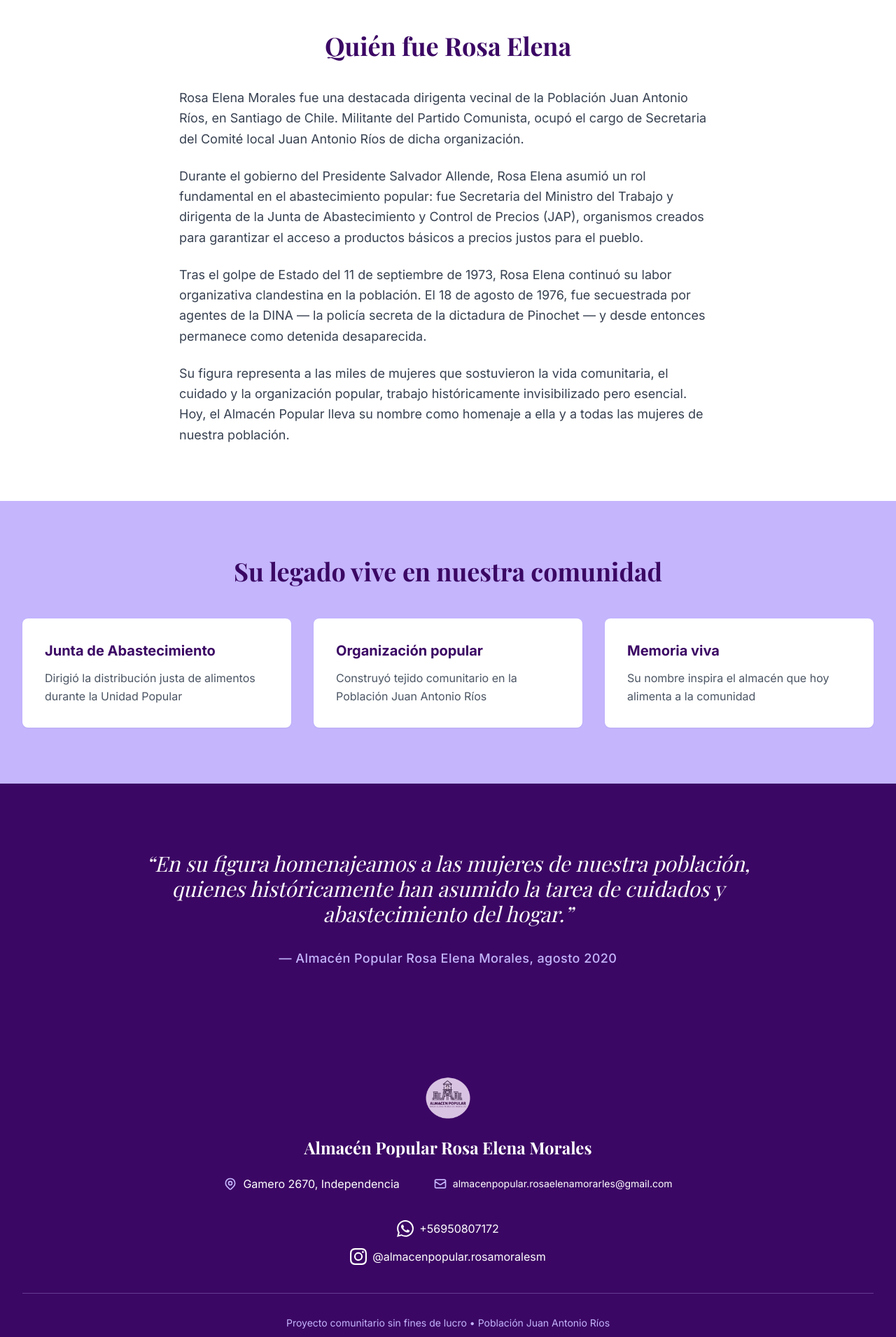
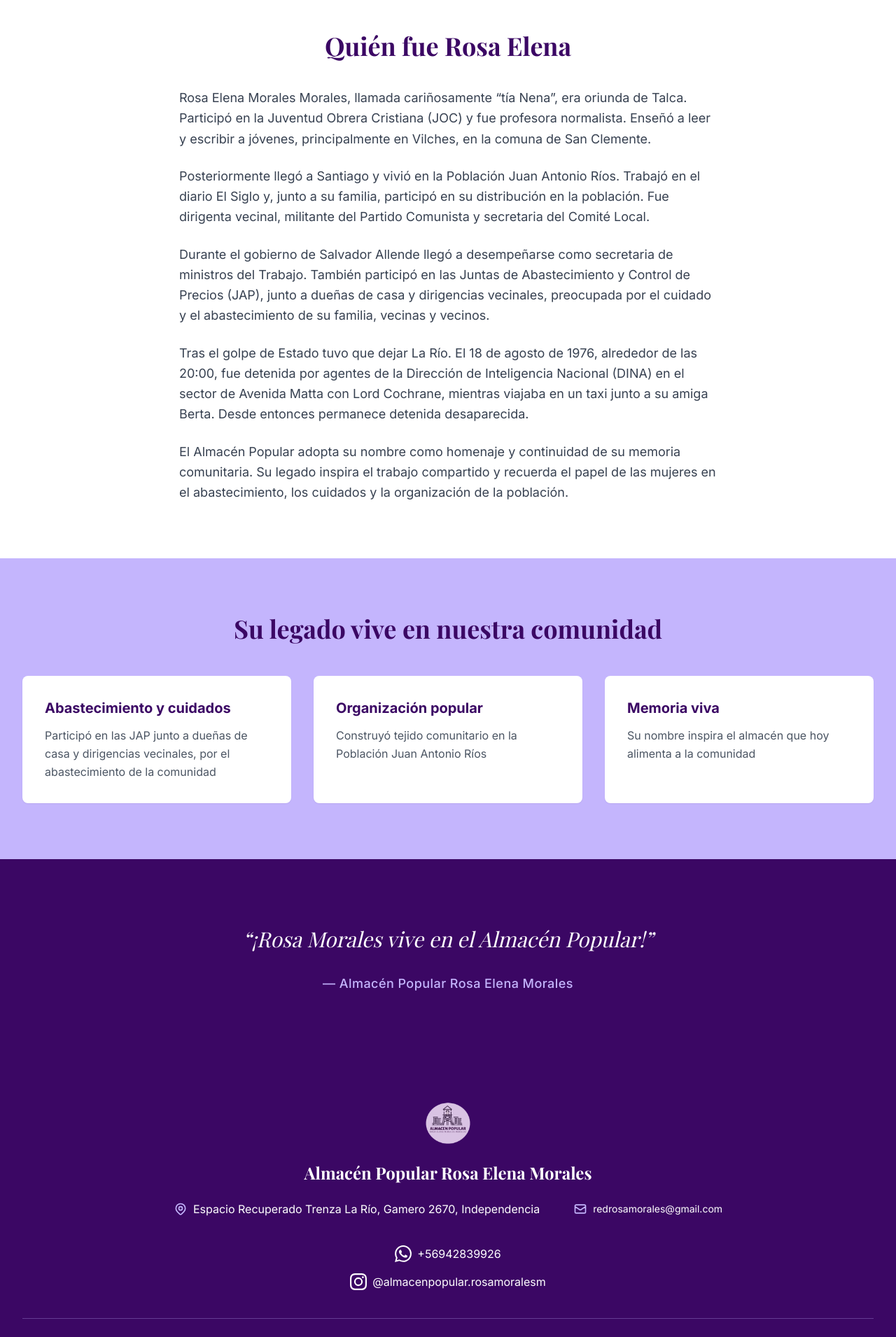
Before and after one commit to mandoone/almacen-popular-rosa-elena, a Next.js app: page /rosa-elena in a window 1280 px wide. Shown: the part 1560-3471 px from the top of the page at 70% size. Built offline with nearby package versions, Linux system fonts and the light colour scheme; no server answers; a web font is replaced by a local one.

Commit message:
fix(test): incorporar contenido de Nadia y contactos oficiales

```diff
--- a/config/f10-readiness.example.json
+++ b/config/f10-readiness.example.json
@@ -4,9 +4,9 @@
   "checks": {
     "identidad_cuentas": { "resultado": "PENDING", "evidencia": "Asignación humana pendiente." },
     "roles_aprobados": { "resultado": "PENDING", "evidencia": "Matriz provisional; falta aprobación del Almacén." },
-    "contenido_editorial": { "resultado": "PENDING", "evidencia": "Decisiones F9-01 a F9-04 pendientes." },
+    "contenido_editorial": { "resultado": "PENDING", "evidencia": "Fuente editorial del Almacén recibida: documento de Nadia. Incorporación en TEST documentada en docs/operativa/CONTENIDO_PUBLICO_TEST_2026-10-07.md; falta revisión visual/funcional por Omar y validación final de la implementación, sin nuevo levantamiento de textos." },
     "derechos_imagenes": { "resultado": "PENDING", "evidencia": "Créditos y permisos pendientes." },
-    "contactos_publicos": { "resultado": "PENDING", "evidencia": "Canales públicos por confirmar." },
+    "contactos_publicos": { "resultado": "PENDING", "evidencia": "Canales oficiales confirmados e incorporados en la fuente compartida de TEST; falta revisar sus enlaces renderizados por Omar, sin volver a pedir los datos." },
     "dominio_https": { "resultado": "PENDING", "evidencia": "SITE_URL definitivo pendiente." },
     "stock_fisico": { "resultado": "PENDING", "evidencia": "Conteo físico no cargado." },
     "precios_venta": { "resultado": "PENDING", "evidencia": "Validación comercial pendiente." },
--- a/src/app/historia/page.tsx
+++ b/src/app/historia/page.tsx
@@ -1,6 +1,7 @@
 import Image from "next/image";
 import Link from "next/link";
 import { crearMetadataPublica } from "@/lib/fase10/metadataPublica";
+import { HORARIO_APERTURAS, LUGAR_APERTURAS } from "@/lib/fase9/contenidoPublico";
 
 export const metadata = crearMetadataPublica({
   title: "Historia",
@@ -11,7 +12,7 @@ export const metadata = crearMetadataPublica({
 const tarjetas = [
   {
     title: "2 sábados al mes",
-    desc: "Las próximas aperturas informadas funcionan de 11:00 a 15:00 en Gamero 2670, Independencia",
+    desc: `Las próximas aperturas informadas funcionan de ${HORARIO_APERTURAS} en ${LUGAR_APERTURAS}`,
     icon: (
       <svg xmlns="http://www.w3.org/2000/svg" fill="none" viewBox="0 0 24 24" strokeWidth={2} stroke="currentColor" className="w-7 h-7">
         <path strokeLinecap="round" strokeLinejoin="round" d="M6.75 3v2.25M17.25 3v2.25M3 18.75V7.5a2.25 2.25 0 012.25-2.25h13.5A2.25 2.25 0 0121 7.5v11.25m-18 0A2.25 2.25 0 005.25 21h13.5A2.25 2.25 0 0021 18.75m-18 0v-7.5A2.25 2.25 0 015.25 9h13.5A2.25 2.25 0 0121 11.25v7.5" />
@@ -28,8 +29,8 @@ const tarjetas = [
     ),
   },
   {
-    title: "Precio de costo",
-    desc: "Los productos se venden al precio de costo, sin margen de ganancia para nadie",
+    title: "Precios justos",
+    desc: "Productos básicos a precios justos y económicos para apoyar a las familias y sostener un proyecto comunitario sin fines de lucro",
     icon: (
       <svg xmlns="http://www.w3.org/2000/svg" fill="none" viewBox="0 0 24 24" strokeWidth={2} stroke="currentColor" className="w-7 h-7">
         <path strokeLinecap="round" strokeLinejoin="round" d="M2.25 3h1.386c.51 0 .955.343 1.087.835l.383 1.437M7.5 14.25a3 3 0 00-3 3h15.75m-12.75-3h11.218c1.121-2.3 2.1-4.684 2.924-7.138a60.114 60.114 0 00-16.536-1.84M7.5 14.25L5.106 5.272M6 20.25a.75.75 0 11-1.5 0 .75.75 0 011.5 0zm12.75 0a.75.75 0 11-1.5 0 .75.75 0 011.5 0z" />
@@ -55,17 +56,17 @@ export default function HistoriaPage() {
       <section className="bg-white py-20 px-4 sm:px-6 lg:px-8">
         <div className="max-w-3xl mx-auto">
           <h2 className="font-serif text-3xl sm:text-4xl font-bold text-primary-dark mb-8">
-            Todo comenzó en 2020
+            Un camino de organización desde 2019
           </h2>
           <div className="space-y-6 text-gray-700 text-lg leading-relaxed">
             <p>
-              En agosto de 2020, en plena pandemia y crisis económica, un grupo de vecinos y vecinas de la Población Juan Antonio Ríos decidió organizarse para enfrentar juntos el alza del costo de la vida.
+              En <strong className="text-primary-dark">octubre de 2019</strong>, tras la revuelta social, nació la Asamblea Territorial Juan Antonio Ríos: un espacio autoconvocado de vecinas y vecinos para organizarse en el territorio.
             </p>
             <p>
-              Así nació la <strong className="text-primary-dark">RED DE ABASTECIMIENTO ROSA ELENA MORALES</strong>, una compra colectiva de productos básicos que permitía generar ahorro en el presupuesto mensual de alimentación e higiene de las familias participantes.
+              En <strong className="text-primary-dark">marzo de 2020</strong>, ante la pandemia, la asamblea activó comisiones de salud, acopio y emergencia para responder a las necesidades de la comunidad.
             </p>
             <p>
-              El nombre fue un homenaje a Rosa Elena Morales, dirigenta vecinal de la población secuestrada y desaparecida por la DINA el 18 de agosto de 1976 — exactamente 44 años antes del lanzamiento de la red.
+              En <strong className="text-primary-dark">agosto de 2020</strong> surgió la <strong className="text-primary-dark">Red de Abastecimiento Rosa Elena Morales</strong>, mediante compras colectivas y canastas de alimentos e higiene. Su nombre homenajea a Rosa Elena Morales, vecina y dirigenta de la población que permanece detenida desaparecida desde el 18 de agosto de 1976.
             </p>
           </div>
         </div>
@@ -93,26 +94,23 @@ export default function HistoriaPage() {
           </h2>
           <div className="space-y-6 text-gray-700 text-lg leading-relaxed">
             <p>
-              Con el tiempo, y gracias al compromiso creciente de los pobladores y pobladoras, la red evolucionó hacia algo más permanente.
+              Las compras colectivas y el trabajo compartido de vecinas y vecinos dieron paso a un punto de venta y acopio comunitario.
             </p>
             <p>
-              Nació así el <strong className="text-primary-dark">ALMACÉN POPULAR ROSA ELENA MORALES</strong>, un espacio físico en la sede vecinal donde cada cierto tiempo — actualmente 2 sábados al mes — los vecinos pueden acceder a productos básicos a precio de costo.
+              En <strong className="text-primary-dark">diciembre de 2021</strong> se inauguró el <strong className="text-primary-dark">Almacén Popular Rosa Elena Morales</strong>. La iniciativa pasó de las compras por encargo a un espacio de abastecimiento comunitario con productos básicos a precios justos y económicos.
             </p>
             <p>
-              En su inauguración, la comunidad celebró este nuevo proyecto que representa un paso más en la construcción de una economía solidaria y popular en el territorio.
+              En <strong className="text-primary-dark">abril de 2023</strong>, el Almacén se trasladó y abrió en {LUGAR_APERTURAS}, donde continúa este proyecto de economía solidaria y organización vecinal.
             </p>
           </div>
         </div>
       </section>
 
-      {/* 5. CITA INAUGURACIÓN */}
+      {/* 5. SENTIDO COMUNITARIO */}
       <section className="bg-white py-20 px-4 sm:px-6 lg:px-8">
         <div className="max-w-3xl mx-auto">
-          <blockquote className="border-l-4 border-primary pl-6 text-gray-700 italic text-lg leading-relaxed mb-4">
-            &ldquo;Hace un tiempo con nuestrxs compañerxs quisimos dar un giro a lo que era la red de abastecimiento y llegamos a la idea que hoy en día está en funcionamiento. Queremos agradecer a todas las personas que estuvieron con nosotrxs en la inauguración del Almacén Popular Rosa Elena Morales.&rdquo;
-          </blockquote>
-          <p className="text-gray-500 text-sm pl-6">
-            — Publicación Instagram, inauguración del almacén
+          <p className="border-l-4 border-primary pl-6 text-gray-700 italic text-lg leading-relaxed">
+            El Almacén se construye con el trabajo voluntario de vecinas y vecinos. Las compras, la organización y los turnos de atención sostienen un espacio que pone el abastecimiento y el cuidado de la comunidad en el centro.
           </p>
         </div>
       </section>
--- a/src/app/page.tsx
+++ b/src/app/page.tsx
@@ -129,7 +129,7 @@ export default function Home() {
               </div>
               <div>
                 <h3 className="font-bold text-xl text-primary-dark mb-2">Precios justos</h3>
-                <p className="text-gray-600 text-lg">No buscamos ganancia monetaria. Los productos se entregan al precio de costo para apoyar la economía familiar.</p>
+                <p className="text-gray-600 text-lg">No buscamos generar ganancias. Ofrecemos productos básicos a precios justos y económicos para apoyar la economía de las familias y sostener este proyecto comunitario.</p>
               </div>
             </div>
             {/* Tarjeta 2 */}
--- a/src/app/participar/page.tsx
+++ b/src/app/participar/page.tsx
@@ -1,6 +1,7 @@
 import {
   CONTACTO_INSTAGRAM_URL,
   CONTACTO_WHATSAPP_URL,
+  FORMAS_DE_PARTICIPAR,
 } from '@/lib/fase9/contenidoPublico';
 import AperturasPublicas from '@/components/AperturasPublicas';
 import { crearMetadataPublica } from '@/lib/fase10/metadataPublica';
@@ -13,8 +14,7 @@ export const metadata = crearMetadataPublica({
 
 const formas = [
   {
-    title: "Turnos de atención",
-    desc: "Consulta por los turnos rotativos de atención y por las necesidades de cada sábado de apertura.",
+    ...FORMAS_DE_PARTICIPAR[1],
     icon: (
       <svg xmlns="http://www.w3.org/2000/svg" fill="none" viewBox="0 0 24 24" strokeWidth={2} stroke="currentColor" className="w-7 h-7">
         <path strokeLinecap="round" strokeLinejoin="round" d="M12 6v6h4.5m4.5 0a9 9 0 11-18 0 9 9 0 0118 0z" />
@@ -22,8 +22,7 @@ const formas = [
     ),
   },
   {
-    title: "Difusión",
-    desc: "Ayuda corriendo la voz entre vecinos y vecinas, compartiendo en redes sociales y promoviendo el almacén en tu entorno.",
+    ...FORMAS_DE_PARTICIPAR[2],
     icon: (
       <svg xmlns="http://www.w3.org/2000/svg" fill="none" viewBox="0 0 24 24" strokeWidth={2} stroke="currentColor" className="w-7 h-7">
         <path strokeLinecap="round" strokeLinejoin="round" d="M10.34 15.84c-.688-.06-1.386-.09-2.09-.09H7.5a4.5 4.5 0 110-9h.75c.704 0 1.402-.03 2.09-.09m0 9.18c.253.962.584 1.892.985 2.783.247.55.06 1.21-.463 1.511l-.657.38c-.551.318-1.26.117-1.527-.461a20.845 20.845 0 01-1.44-4.282m3.102.069a18.03 18.03 0 01-.59-4.59c0-1.586.205-3.124.59-4.59m0 9.18a23.848 23.848 0 018.835 2.535M10.34 6.66a23.847 23.847 0 008.835-2.535m0 0A23.74 23.74 0 0018.795 3m.38 1.125a23.91 23.91 0 011.014 5.395m-1.014 8.855c-.118.38-.245.754-.38 1.125m.38-1.125a23.91 23.91 0 001.014-5.395m0-3.46c.495.413.811 1.035.811 1.73 0 .695-.316 1.317-.811 1.73m0-3.46a24.347 24.347 0 010 3.46" />
@@ -31,8 +30,7 @@ const formas = [
     ),
   },
   {
-    title: "Comprar en el almacén",
-    desc: "La forma más directa de apoyar es siendo cliente del almacén. Cada compra sostiene el proyecto y demuestra que la economía solidaria es posible.",
+    ...FORMAS_DE_PARTICIPAR[0],
     icon: (
       <svg xmlns="http://www.w3.org/2000/svg" fill="none" viewBox="0 0 24 24" strokeWidth={2} stroke="currentColor" className="w-7 h-7">
         <path strokeLinecap="round" strokeLinejoin="round" d="M21 8.25c0-2.485-2.099-4.5-4.688-4.5-1.935 0-3.597 1.126-4.312 2.733-.715-1.607-2.377-2.733-4.313-2.733C5.1 3.75 3 5.765 3 8.25c0 7.22 9 12 9 12s9-4.78 9-12z" />
@@ -73,13 +71,13 @@ export default function ParticiparPage() {
             ¿Cómo puedo participar?
           </h2>
           <div className="grid grid-cols-1 md:grid-cols-3 gap-8">
-            {formas.map(({ title, desc, icon }) => (
-              <div key={title} className="bg-white rounded-xl shadow-sm p-8 flex flex-col gap-4">
+            {formas.map(({ titulo, descripcion, icon }) => (
+              <div key={titulo} className="bg-white rounded-xl shadow-sm p-8 flex flex-col gap-4">
                 <div className="w-14 h-14 bg-primary-light/30 rounded-lg flex items-center justify-center text-primary-dark">
                   {icon}
                 </div>
-                <h3 className="font-bold text-xl text-primary-dark">{title}</h3>
-                <p className="text-gray-600 leading-relaxed">{desc}</p>
+                <h3 className="font-bold text-xl text-primary-dark">{titulo}</h3>
+                <p className="text-gray-600 leading-relaxed">{descripcion}</p>
               </div>
             ))}
           </div>
--- a/src/app/rosa-elena/page.tsx
+++ b/src/app/rosa-elena/page.tsx
@@ -16,8 +16,8 @@ const fotos = [
 
 const legado = [
   {
-    title: "Junta de Abastecimiento",
-    desc: "Dirigió la distribución justa de alimentos durante la Unidad Popular",
+    title: "Abastecimiento y cuidados",
+    desc: "Participó en las JAP junto a dueñas de casa y dirigencias vecinales, por el abastecimiento de la comunidad",
   },
   {
     title: "Organización popular",
@@ -77,16 +77,19 @@ export default function RosaElenaPage() {
           </h2>
           <div className="space-y-6 text-gray-700 text-lg leading-relaxed">
             <p>
-              Rosa Elena Morales fue una destacada dirigenta vecinal de la Población Juan Antonio Ríos, en Santiago de Chile. Militante del Partido Comunista, ocupó el cargo de Secretaria del Comité local Juan Antonio Ríos de dicha organización.
+              Rosa Elena Morales Morales, llamada cariñosamente “tía Nena”, era oriunda de Talca. Participó en la Juventud Obrera Cristiana (JOC) y fue profesora normalista. Enseñó a leer y escribir a jóvenes, principalmente en Vilches, en la comuna de San Clemente.
             </p>
             <p>
-              Durante el gobierno del Presidente Salvador Allende, Rosa Elena asumió un rol fundamental en el abastecimiento popular: fue Secretaria del Ministro del Trabajo y dirigenta de la Junta de Abastecimiento y Control de Precios (JAP), organismos creados para garantizar el acceso a productos básicos a precios justos para el pueblo.
+              Posteriormente llegó a Santiago y vivió en la Población Juan Antonio Ríos. Trabajó en el diario El Siglo y, junto a su familia, participó en su distribución en la población. Fue dirigenta vecinal, militante del Partido Comunista y secretaria del Comité Local.
             </p>
             <p>
-              Tras el golpe de Estado del 11 de septiembre de 1973, Rosa Elena continuó su labor organizativa clandestina en la población. El 18 de agosto de 1976, fue secuestrada por agentes de la DINA — la policía secreta de la dictadura de Pinochet — y desde entonces permanece como detenida desaparecida.
+              Durante el gobierno de Salvador Allende llegó a desempeñarse como secretaria de ministros del Trabajo. También participó en las Juntas de Abastecimiento y Control de Precios (JAP), junto a dueñas de casa y dirigencias vecinales, preocupada por el cuidado y el abastecimiento de su familia, vecinas y vecinos.
             </p>
             <p>
-              Su figura representa a las miles de mujeres que sostuvieron la vida comunitaria, el cuidado y la organización popular, trabajo históricamente invisibilizado pero esencial. Hoy, el Almacén Popular lleva su nombre como homenaje a ella y a todas las mujeres de nuestra población.
+              Tras el golpe de Estado tuvo que dejar La Río. El 18 de agosto de 1976, alrededor de las 20:00, fue detenida por agentes de la Dirección de Inteligencia Nacional (DINA) en el sector de Avenida Matta con Lord Cochrane, mientras viajaba en un taxi junto a su amiga Berta. Desde entonces permanece detenida desaparecida.
+            </p>
+            <p>
+              El Almacén Popular adopta su nombre como homenaje y continuidad de su memoria comunitaria. Su legado inspira el trabajo compartido y recuerda el papel de las mujeres en el abastecimiento, los cuidados y la organización de la población.
             </p>
           </div>
         </div>
@@ -113,10 +116,10 @@ export default function RosaElenaPage() {
       <section className="bg-primary-dark py-24 px-4 sm:px-6 lg:px-8 flex flex-col items-center justify-center text-center">
         <div className="max-w-4xl mx-auto">
           <blockquote className="font-serif text-2xl sm:text-3xl text-white italic leading-snug mb-8">
-            &ldquo;En su figura homenajeamos a las mujeres de nuestra población, quienes históricamente han asumido la tarea de cuidados y abastecimiento del hogar.&rdquo;
+            &ldquo;¡Rosa Morales vive en el Almacén Popular!&rdquo;
           </blockquote>
           <p className="text-primary-light text-lg font-medium tracking-wide">
-            — Almacén Popular Rosa Elena Morales, agosto 2020
+            — Almacén Popular Rosa Elena Morales
           </p>
         </div>
       </section>
--- a/src/app/tienda/page.tsx
+++ b/src/app/tienda/page.tsx
@@ -17,7 +17,7 @@ import {
   nombreCategoriaVisible,
   rutaImagenProducto,
 } from '@/lib/fase4/catalogo';
-import { CONTACTO_WHATSAPP_NUMERO } from '@/lib/fase9/contenidoPublico';
+import { CONTACTO_WHATSAPP_NUMERO, LUGAR_APERTURAS } from '@/lib/fase9/contenidoPublico';
 import {
   obtenerIntentoCreacionPedido,
   type IntentoCreacionPedido,
@@ -450,7 +450,7 @@ export default function TiendaPage() {
           Productos disponibles
         </h1>
         <p className="text-primary-light text-sm md:text-lg">
-          Precios al costo • Sin fines de lucro • Retiro en Gamero 2670, Independencia
+          Precios justos • Sin fines de lucro • Retiro en {LUGAR_APERTURAS}
         </p>
       </section>
 
--- a/src/components/Footer.tsx
+++ b/src/components/Footer.tsx
@@ -5,6 +5,7 @@ import {
   CONTACTO_INSTAGRAM_USUARIO,
   CONTACTO_WHATSAPP_NUMERO,
   CONTACTO_WHATSAPP_URL,
+  LUGAR_APERTURAS,
 } from '@/lib/fase9/contenidoPublico';
 
 export default function Footer() {
@@ -33,11 +34,11 @@ export default function Footer() {
         <div className="flex flex-col md:flex-row items-center justify-center gap-6 md:gap-12 mb-10 text-center md:text-left">
           <div className="flex items-center gap-2">
             {/* Map Pin Icon */}
-            <svg xmlns="http://www.w3.org/2000/svg" className="h-5 w-5 text-primary-light" fill="none" viewBox="0 0 24 24" stroke="currentColor">
+            <svg xmlns="http://www.w3.org/2000/svg" className="h-5 w-5 shrink-0 text-primary-light" fill="none" viewBox="0 0 24 24" stroke="currentColor">
               <path strokeLinecap="round" strokeLinejoin="round" strokeWidth={2} d="M17.657 16.657L13.414 20.9a1.998 1.998 0 01-2.827 0l-4.244-4.243a8 8 0 1111.314 0z" />
               <path strokeLinecap="round" strokeLinejoin="round" strokeWidth={2} d="M15 11a3 3 0 11-6 0 3 3 0 016 0z" />
             </svg>
-            <span>Gamero 2670, Independencia</span>
+            <span>{LUGAR_APERTURAS}</span>
           </div>
 
           <div className="flex items-center gap-2">
--- a/src/lib/fase9/contenidoPublico.ts
+++ b/src/lib/fase9/contenidoPublico.ts
@@ -5,11 +5,10 @@ export const LUGAR_APERTURAS =
 
 export const HORARIO_APERTURAS = '11:00–15:00';
 
-// Valores ya publicados, centralizados para evitar divergencias entre páginas.
-// Cualquier cambio de contacto sigue requiriendo confirmación del Almacén.
-export const CONTACTO_WHATSAPP_NUMERO = '56950807172';
+// Contactos oficiales confirmados por el Almacén, compartidos entre páginas.
+export const CONTACTO_WHATSAPP_NUMERO = '56942839926';
 export const CONTACTO_WHATSAPP_URL = `https://wa.me/${CONTACTO_WHATSAPP_NUMERO}`;
-export const CONTACTO_EMAIL = 'almacenpopular.rosaelenamorarles@gmail.com';
+export const CONTACTO_EMAIL = 'redrosamorales@gmail.com';
 export const CONTACTO_INSTAGRAM_USUARIO = 'almacenpopular.rosamoralesm';
 export const CONTACTO_INSTAGRAM_URL = `https://instagram.com/${CONTACTO_INSTAGRAM_USUARIO}`;
 
@@ -64,11 +63,11 @@ export const FORMAS_DE_PARTICIPAR = [
   {
     titulo: 'Participar en los turnos',
     descripcion:
-      'Las aperturas se sostienen con organización y trabajo compartido entre vecinas y vecinos.',
+      'Puedes sumarte a los turnos rotativos y apoyar la organización junto a vecinas y vecinos.',
   },
   {
     titulo: 'Difundir y aportar',
     descripcion:
-      'Puedes compartir la información del proyecto y consultar por las formas vigentes de colaboración.',
+      'Puedes difundir el proyecto y aportar económicamente para sostener su funcionamiento y fortalecer este espacio comunitario.',
   },
 ] as const;
```
Also changed, not shown: 10 other files (tests, documents, lock files or other folders).
